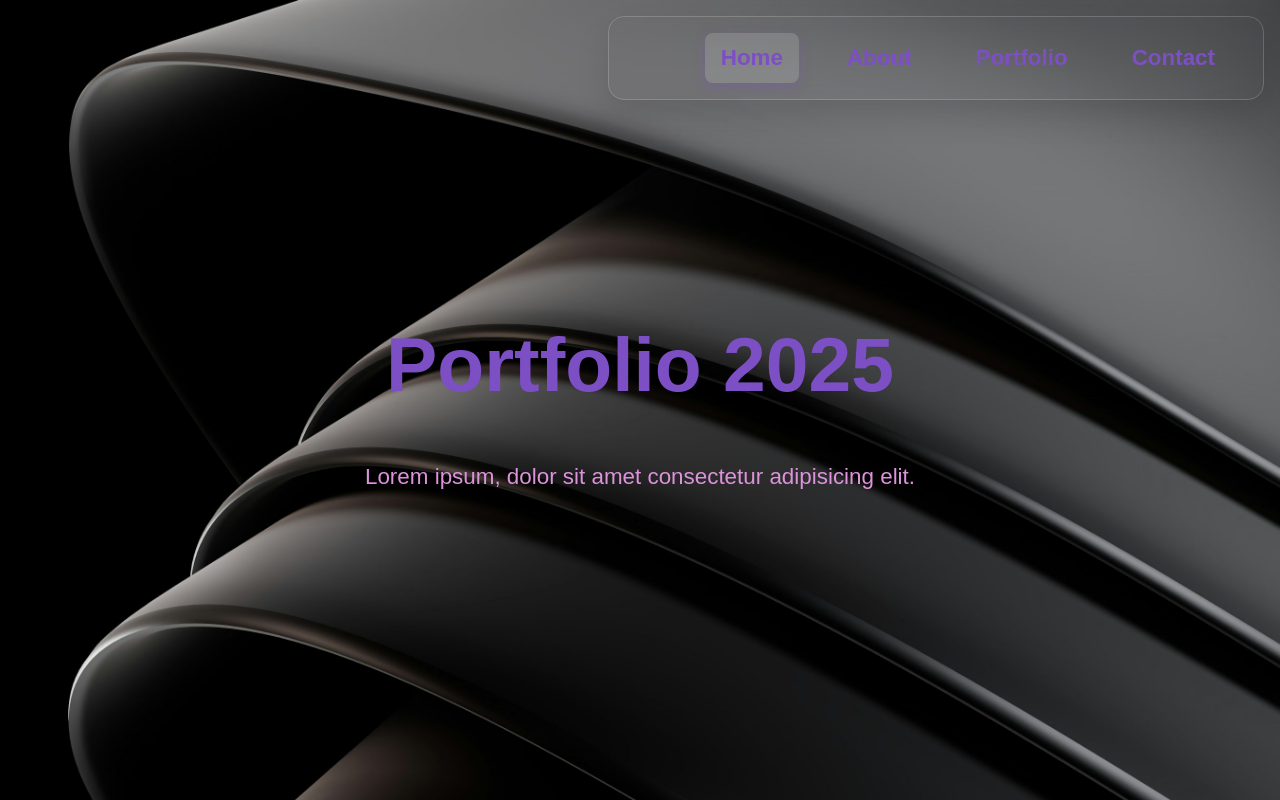
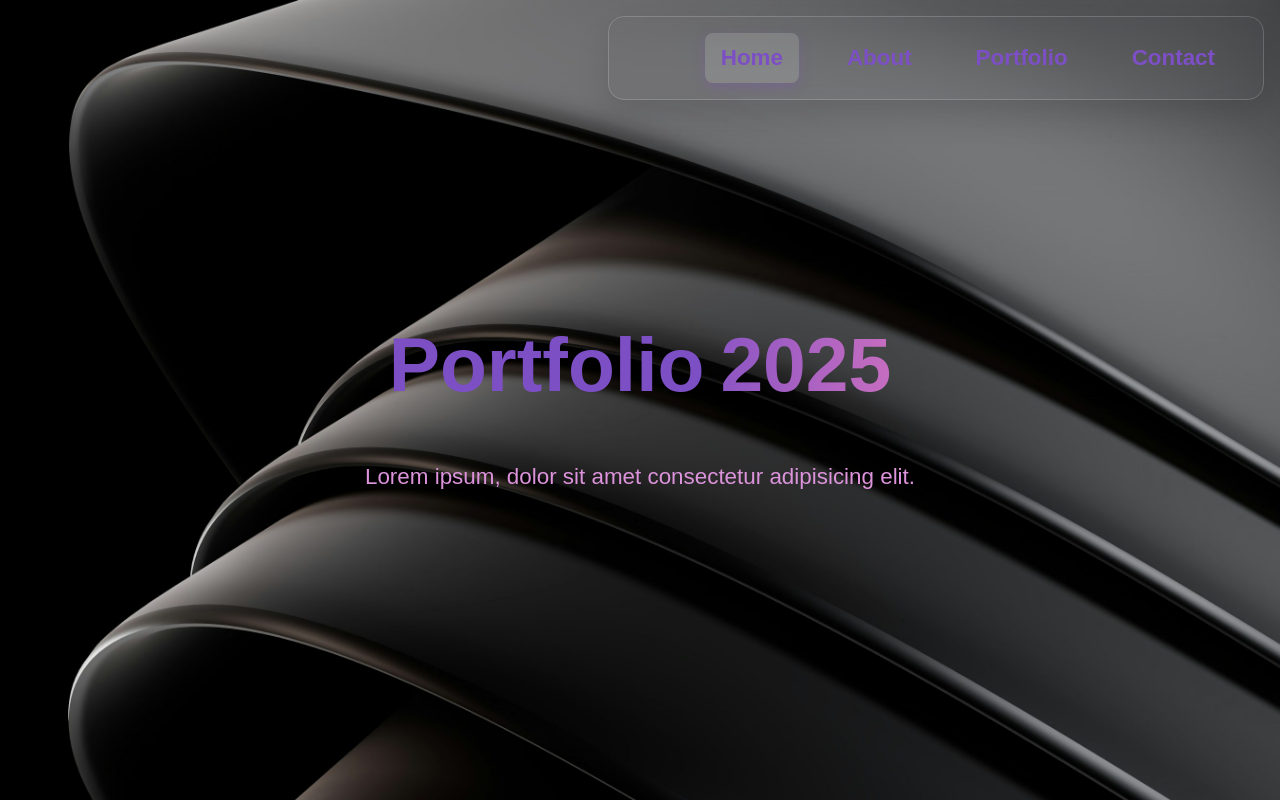
Before and after one commit to Angel-loop/Portfolio, a Next.js app: page / in a window 1280 px wide. Built offline with nearby package versions, Linux system fonts and the light colour scheme.

Commit message:
New Changes

```diff
--- a/src/app/components/landing.tsx
+++ b/src/app/components/landing.tsx
@@ -6,7 +6,8 @@ import gsap from 'gsap'
 function Landing() {
   const titleRef = useRef<HTMLHeadingElement>(null);
   const subtitleRef = useRef<HTMLHeadingElement>(null);
-  const titleSpanRef = useRef<HTMLSpanElement>(null);
+  const titleSpan1Ref = useRef<HTMLSpanElement>(null);
+  const titleSpan2Ref = useRef<HTMLSpanElement>(null);
   const subtitleSpanRef = useRef<HTMLSpanElement>(null);
   const containerRef = useRef<HTMLDivElement>(null);
   const isAnimating = useRef(false);
@@ -36,18 +37,19 @@ function Landing() {
 
     // Efectos hover más elaborados
     const setupHoverEffects = () => {
-      const titleElement = titleSpanRef.current;
+      const titleElement1 = titleSpan1Ref.current;
+      const titleElement2 = titleSpan2Ref.current;
       const subtitleElement = subtitleSpanRef.current;
 
-      if (!titleElement || !subtitleElement) return;
+      if (!titleElement1 || !titleElement2 || !subtitleElement) return;
 
       // Guardar el texto original
       originalSubtitleText.current = subtitleElement.innerHTML;
 
-      // Título principal - Efecto magnético
+      // Título principal - Efecto magnético para AMBOS spans
       const handleTitleEnter = () => {
         const tl = gsap.timeline();
-        tl.to(titleElement, {
+        tl.to([titleElement1, titleElement2], {
           scale: 1.05,
           y: -5,
           rotationY: 10,
@@ -55,7 +57,7 @@ function Landing() {
           duration: 0.4,
           ease: "power2.out"
         })
-        .to(titleElement, {
+        .to([titleElement1, titleElement2], {
           rotationY: 0,
           duration: 0.2,
           ease: "power2.inOut"
@@ -63,7 +65,7 @@ function Landing() {
       };
 
       const handleTitleLeave = () => {
-        gsap.to(titleElement, {
+        gsap.to([titleElement1, titleElement2], {
           scale: 1,
           y: 0,
           rotationY: 0,
@@ -215,10 +217,17 @@ function Landing() {
         executeSubtitleLeave();
       };
 
-      // Agregar event listeners
-      if (titleElement) {
-        titleElement.addEventListener('mouseenter', handleTitleEnter);
-        titleElement.addEventListener('mouseleave', handleTitleLeave);
+      // Agregar event listeners a AMBOS spans del título
+      if (titleElement1 && titleElement2) {
+        // Crear un contenedor virtual para manejar el hover de ambos spans
+        const titleContainer = document.createElement('div');
+        titleContainer.style.display = 'contents'; // No afecta el layout
+
+        // Agregar listeners a ambos spans individualmente
+        [titleElement1, titleElement2].forEach(element => {
+          element.addEventListener('mouseenter', handleTitleEnter);
+          element.addEventListener('mouseleave', handleTitleLeave);
+        });
       }
 
       if (subtitleElement) {
@@ -228,9 +237,11 @@ function Landing() {
 
       // Cleanup function
       return () => {
-        if (titleElement) {
-          titleElement.removeEventListener('mouseenter', handleTitleEnter);
-          titleElement.removeEventListener('mouseleave', handleTitleLeave);
+        if (titleElement1 && titleElement2) {
+          [titleElement1, titleElement2].forEach(element => {
+            element.removeEventListener('mouseenter', handleTitleEnter);
+            element.removeEventListener('mouseleave', handleTitleLeave);
+          });
         }
         if (subtitleElement) {
           subtitleElement.removeEventListener('mouseenter', handleSubtitleEnter);
@@ -256,8 +267,12 @@ function Landing() {
       <div className='landing'>
         <section className='Titulo'>
           <h1 ref={titleRef}>
-            <span ref={titleSpanRef} className='hover-magnetic'>
-              Portfolio 2025
+            <span ref={titleSpan1Ref} className='hover-magnetic'>
+              Portfolio
+            </span>
+            {''}
+            <span ref={titleSpan2Ref} className='hover-magnetic color-effect'>
+              2025
             </span>
           </h1>
           <h3 ref={subtitleRef}>
--- a/src/app/globals.css
+++ b/src/app/globals.css
@@ -31,10 +31,24 @@ body {
 }
 
 .color-effect {
-  background: linear-gradient(270deg, var(--accent), var(--primary));
+  background: linear-gradient(270deg, var(--accent), var(--primary), var(--secondary), var(--accent));
+  background-size: 400% 400%;
   background-clip: text;
   -webkit-background-clip: text;
   -webkit-text-fill-color: transparent;
+  animation: gradientShift 4s ease infinite;
+}
+
+@keyframes gradientShift {
+  0% {
+    background-position: 0% 50%;
+  }
+  50% {
+    background-position: 100% 50%;
+  }
+  100% {
+    background-position: 0% 50%;
+  }
 }
 
 /*****************************************
```
